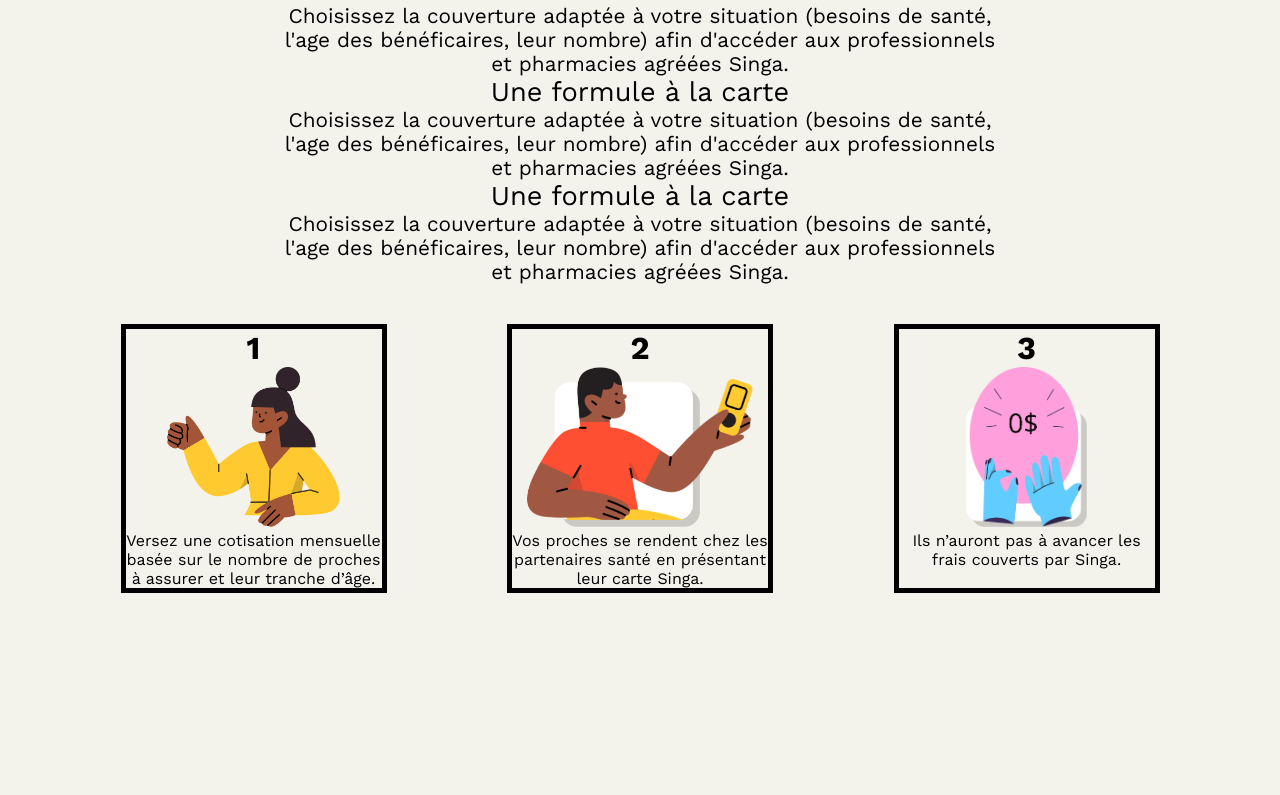
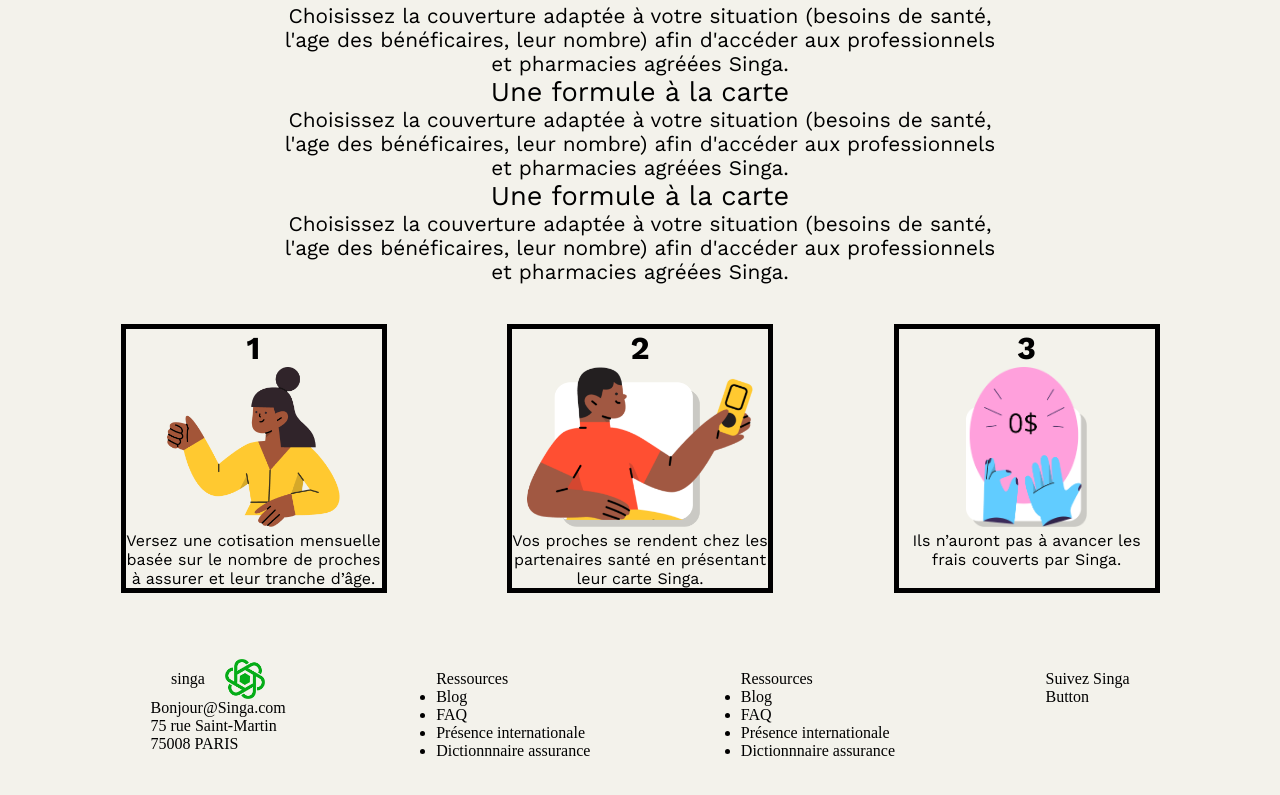
Before and after one commit to WildCodeSchool/paris-0921-project3-my-singa-assurance, a React (Vite) app: page / in a window 1280 px wide. Shown: the part 1792-2587 px from the top of the page. Before the commit the page ends 2451 px from the top, so only its background shows below. Built offline with nearby package versions, Linux system fonts and the light colour scheme.

Commit message:
fixed main css for Footer

```diff
--- a/src/components/Footer.jsx
+++ b/src/components/Footer.jsx
@@ -1,7 +1,45 @@
 import React from 'react';
+import Logo from '../assets/logo.png';
 import style from './style/Footer.module.scss';
 
 function Footer() {
-  return <div className={style.mainFooter}>SINGA</div>;
+  return (
+    <div className={style.mainFooter}>
+      <div>
+        <div className={style.logoFooter}>
+          <img className={style.logo} src={Logo} alt="Singa Logo" />
+          <p>singa</p>
+        </div>
+        <p> Bonjour@Singa.com</p>
+        <p>75 rue Saint-Martin</p>
+        <p>75008 PARIS</p>
+      </div>
+
+      <div>
+        <div>Ressources</div>
+        <ul className={style.menu}>
+          <li>Blog</li>
+          <li>FAQ</li>
+          <li>Présence internationale</li>
+          <li>Dictionnnaire assurance</li>
+        </ul>
+      </div>
+
+      <div>
+        <div>Ressources</div>
+        <ul className={style.menu}>
+          <li>Blog</li>
+          <li>FAQ</li>
+          <li>Présence internationale</li>
+          <li>Dictionnnaire assurance</li>
+        </ul>
+      </div>
+
+      <div>
+        <div>Suivez Singa</div>
+        <div>Button</div>
+      </div>
+    </div>
+  );
 }
 export default Footer;
--- a/src/components/Homepage.jsx
+++ b/src/components/Homepage.jsx
@@ -3,6 +3,7 @@ import React from 'react';
 import HomepagePresentation from './HomepagePresentation';
 import HomepageTarif from './HomepageTarif';
 import HomepageConcept from './HomepageConcept';
+import Footer from './Footer';
 
 function Homepage() {
   return (
@@ -10,6 +11,7 @@ function Homepage() {
       <HomepagePresentation />
       <HomepageTarif />
       <HomepageConcept />
+      <Footer />
     </>
   );
 }
--- a/src/components/style/Footer.module.scss
+++ b/src/components/style/Footer.module.scss
@@ -1,3 +1,15 @@
 .mainFooter {
   height: 20vh;
+  display: flex;
+  justify-content: space-evenly;
+  align-items: baseline;
 }
+.logo {
+  width: 5vh;
+}
+.logoFooter {
+  display: flex;
+  flex-direction: row-reverse;
+  justify-content: space-evenly;
+  align-items: center;
+}
```
